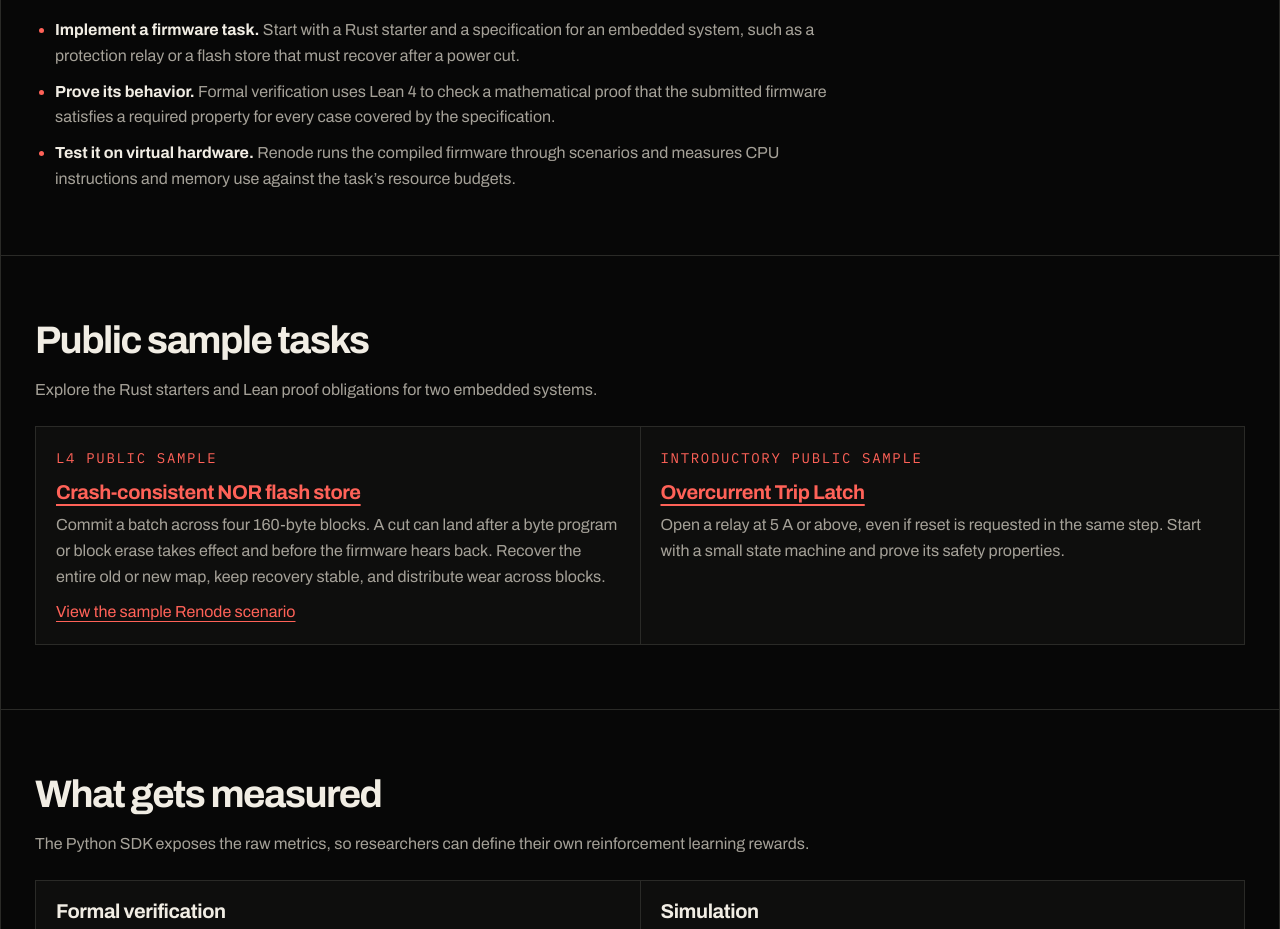
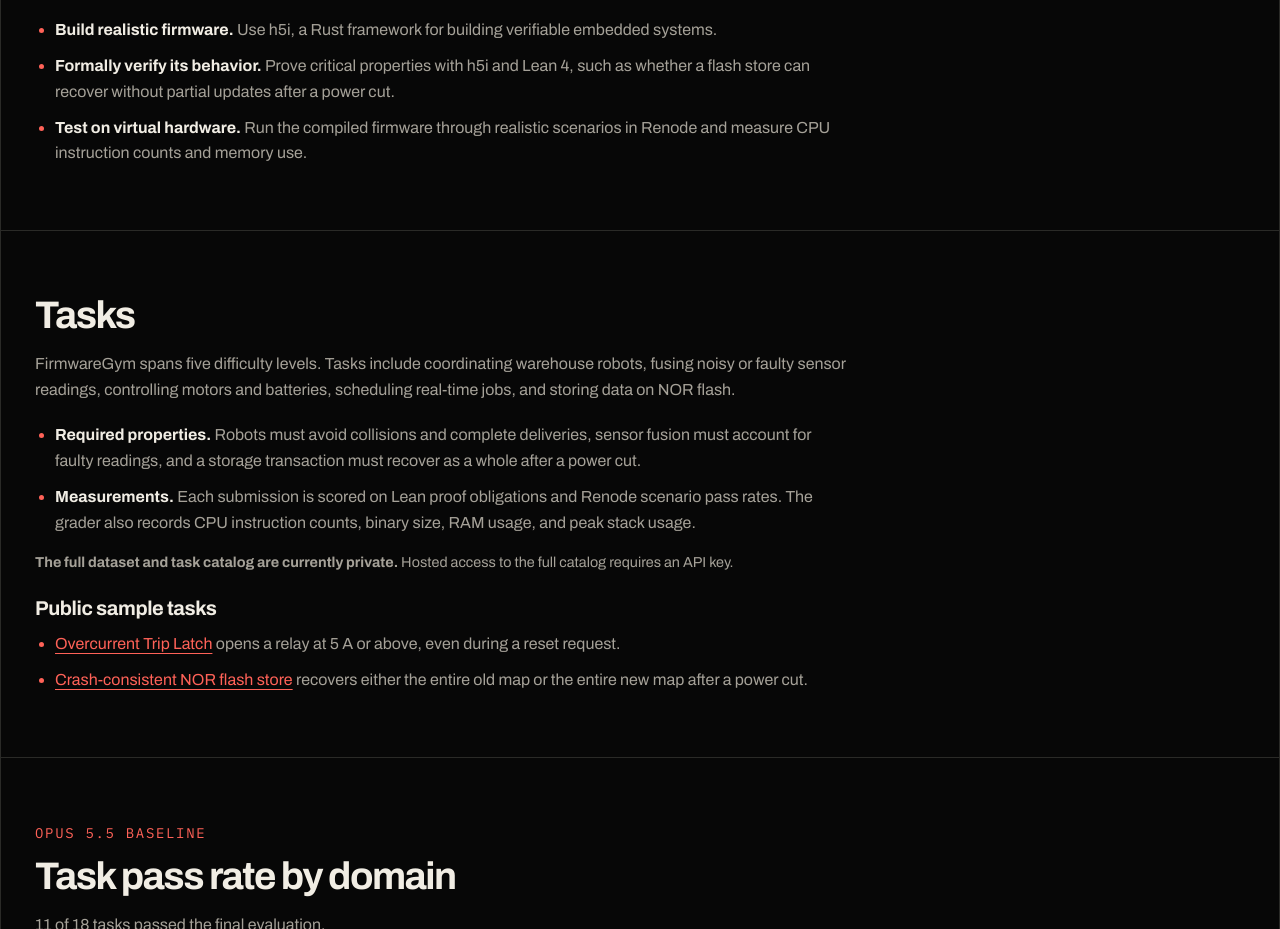
Before and after one commit to h5i-dev/FirmwareGym-Public, a plain HTML site: page docs/index.html in a window 1280 px wide. Shown: the part 608-1537 px from the top of the page. Drawn offline with Linux system fonts and the light colour scheme.

Commit message:
Clarify benchmark tasks and dataset availability

```diff
--- a/docs/index.html
+++ b/docs/index.html
@@ -61,6 +61,8 @@
     .overview-list li + li { margin-top: .65rem; }
     .overview-list li::marker { color: var(--accent); }
     .overview-list strong { color: var(--text); }
+    .samples { margin-top: 1.5rem; }
+    .samples .overview-list { margin-top: .75rem; }
     .grid { display: grid; grid-template-columns: repeat(2, minmax(0, 1fr)); border-top: 1px solid var(--line); border-left: 1px solid var(--line); margin-top: 1.5rem; }
     .grid article { padding: 1.25rem; border-bottom: 1px solid var(--line); border-right: 1px solid var(--line); background: var(--panel); }
     .grid p { margin-top: .6rem; }
@@ -82,7 +84,7 @@
   <header>
     <nav class="wrap" aria-label="Main navigation">
       <div class="identity"><a class="parent-brand" href="https://h5i.dev/">h5i</a><a class="brand" href="./index.html">FirmwareGym</a></div>
-      <div><a href="#overview">Overview</a><a href="#tasks">Sample tasks</a><a href="#evaluation">Evaluation</a><a href="#results">Results</a><a href="#start">Get started</a></div>
+      <div><a href="#overview">Overview</a><a href="#tasks">Tasks</a><a href="#results">Results</a><a href="#start">Get started</a></div>
     </nav>
   </header>
   <main class="wrap">
@@ -91,7 +93,7 @@
         <h1>FirmwareGym<span class="accent" aria-hidden="true">.</span></h1>
         <p class="lead">FirmwareGym challenges AI agents to build firmware with the <a href="https://h5i.dev/">h5i framework</a>, prove its behavior in Lean 4, and meet resource budgets on virtual hardware in Renode.</p>
         <div class="links">
-          <a class="button primary" href="#tasks">Explore the sample tasks</a>
+          <a class="button primary" href="#samples">Explore the sample tasks</a>
           <a class="button" href="https://github.com/h5i-dev/FirmwareGym-Public">View on GitHub</a>
         </div>
       </div>
@@ -101,38 +103,26 @@
     <section id="overview">
       <h2>Can AI build and formally verify firmware?</h2>
       <ul class="overview-list">
-        <li><strong>Implement a firmware task.</strong> Start with a Rust starter and a specification for an embedded system, such as a protection relay or a flash store that must recover after a power cut.</li>
-        <li><strong>Prove its behavior.</strong> Formal verification uses Lean 4 to check a mathematical proof that the submitted firmware satisfies a required property for every case covered by the specification.</li>
-        <li><strong>Test it on virtual hardware.</strong> Renode runs the compiled firmware through scenarios and measures CPU instructions and memory use against the task’s resource budgets.</li>
+        <li><strong>Build realistic firmware.</strong> Use h5i, a Rust framework for building verifiable embedded systems.</li>
+        <li><strong>Formally verify its behavior.</strong> Prove critical properties with h5i and Lean 4, such as whether a flash store can recover without partial updates after a power cut.</li>
+        <li><strong>Test on virtual hardware.</strong> Run the compiled firmware through realistic scenarios in Renode and measure CPU instruction counts and memory use.</li>
       </ul>
     </section>
 
     <section id="tasks">
-      <h2>Public sample tasks</h2>
-      <p class="intro">Explore the Rust starters and Lean proof obligations for two embedded systems.</p>
-      <div class="grid">
-        <article>
-          <span class="label">L4 public sample</span>
-          <h3><a href="https://github.com/h5i-dev/FirmwareGym-Public/tree/main/examples/flash_kv_nor_starter">Crash-consistent NOR flash store</a></h3>
-          <p>Commit a batch across four 160-byte blocks. A cut can land after a byte program or block erase takes effect and before the firmware hears back. Recover the entire old or new map, keep recovery stable, and distribute wear across blocks.</p>
-          <p><a href="https://github.com/h5i-dev/FirmwareGym-Public/blob/main/examples/flash_kv_nor_starter/public/simulation.yaml">View the sample Renode scenario</a></p>
-        </article>
-        <article>
-          <span class="label">Introductory public sample</span>
-          <h3><a href="https://github.com/h5i-dev/FirmwareGym-Public/tree/main/examples/overcurrent_starter">Overcurrent Trip Latch</a></h3>
-          <p>Open a relay at 5 A or above, even if reset is requested in the same step. Start with a small state machine and prove its safety properties.</p>
-        </article>
-      </div>
-    </section>
-
-    <section id="evaluation">
-      <h2>What gets measured</h2>
-      <p class="intro">The Python SDK exposes the raw metrics, so researchers can define their own reinforcement learning rewards.</p>
-      <div class="grid">
-        <article><h3>Formal verification</h3><p>Fixed Lean 4 obligations checked against the submitted Rust implementation.</p></article>
-        <article><h3>Simulation</h3><p>Passed scenarios for compiled firmware running in Renode.</p></article>
-        <article><h3>Execution efficiency</h3><p>Total CPU instructions across scenario steps, plus mean and peak instructions per step.</p></article>
-        <article><h3>Memory efficiency</h3><p>Binary size, RAM usage, and peak stack usage.</p></article>
+      <h2>Tasks</h2>
+      <p class="intro">FirmwareGym spans five difficulty levels. Tasks include coordinating warehouse robots, fusing noisy or faulty sensor readings, controlling motors and batteries, scheduling real-time jobs, and storing data on NOR flash.</p>
+      <ul class="overview-list">
+        <li><strong>Required properties.</strong> Robots must avoid collisions and complete deliveries, sensor fusion must account for faulty readings, and a storage transaction must recover as a whole after a power cut.</li>
+        <li><strong>Measurements.</strong> Each submission is scored on Lean proof obligations and Renode scenario pass rates. The grader also records CPU instruction counts, binary size, RAM usage, and peak stack usage.</li>
+      </ul>
+      <p class="note"><strong>The full dataset and task catalog are currently private.</strong> Hosted access to the full catalog requires an API key.</p>
+      <div id="samples" class="samples">
+        <h3>Public sample tasks</h3>
+        <ul class="overview-list">
+          <li><a href="https://github.com/h5i-dev/FirmwareGym-Public/tree/main/examples/overcurrent_starter">Overcurrent Trip Latch</a> opens a relay at 5 A or above, even during a reset request.</li>
+          <li><a href="https://github.com/h5i-dev/FirmwareGym-Public/tree/main/examples/flash_kv_nor_starter">Crash-consistent NOR flash store</a> recovers either the entire old map or the entire new map after a power cut.</li>
+        </ul>
       </div>
     </section>
 
@@ -159,7 +149,7 @@
       <h2>Get started</h2>
       <p class="intro">The Python SDK, API specification, and sample tasks are available under Apache 2.0. The hosted evaluator and full task catalog require an API key from your operator. Hosted development feedback and final benchmark evaluation are run separately.</p>
       <div class="grid">
-        <article><h3><a href="https://github.com/h5i-dev/FirmwareGym-Public/tree/main/sdk/python">Python SDK</a></h3><p>Fetch tasks, submit Rust and Lean, and inspect results.</p></article>
+        <article><h3><a href="https://github.com/h5i-dev/FirmwareGym-Public/tree/main/sdk/python">Python SDK</a></h3><p>Fetch tasks, submit Rust and Lean, and use raw evaluation metrics to define custom rewards.</p></article>
         <article><h3><a href="https://github.com/h5i-dev/FirmwareGym-Public/blob/main/docs/API.md">API reference</a></h3><p>Read the evaluation API and response schema.</p></article>
         <article><h3><a href="https://github.com/h5i-dev/FirmwareGym-Public/blob/main/examples/quickstart.py">Quickstart</a></h3><p>Run a firmware evaluation and compute a custom reward.</p></article>
         <article><h3><a href="https://github.com/h5i-dev/FirmwareGym-Public/blob/main/examples/openenv_rollout.py">OpenEnv rollout</a></h3><p>Use evaluation feedback across multiple agent turns.</p></article>
```
